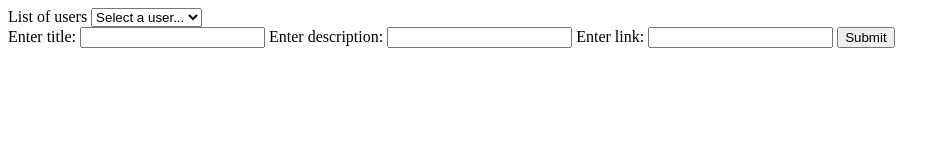
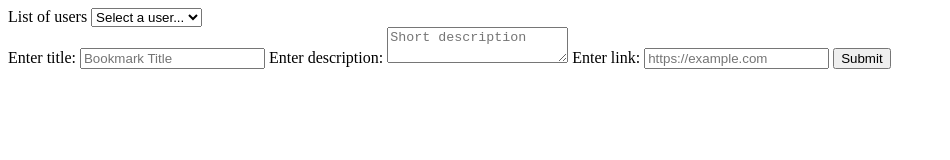
Before and after one commit to samirahekmati/Shared-bookmarks-solo-project, a website with bundled scripts: page index.html in a window 1280 px wide. Shown: the whole page, without its empty margins (0-950 px from the left). Built offline with nearby package versions, Linux system fonts and the light colour scheme.

Commit message:
index.html

```diff
--- a/index.html
+++ b/index.html
@@ -13,17 +13,23 @@
     </div>
 
     <!-- Create form -->
-    <div id="form-container"></div>
-    <form id="bookmark-form">
-      <label for="form-title">Enter title:</label>
-      <input type="text" id="form-title" name="form-title" required>
-      <label for="form-description">Enter description:</label>
-      <input type="text" id="form-description" name="form-description" required>
-      <label for="form-link">Enter link:</label>
-      <input type="url" id="form-link" name="form-link" required>
-      <button type="button" id="form-button">Submit</button>
-    </form>
+    <div id="form-container">
+      <form id="bookmark-form">
+        <label for="form-title">Enter title:</label>
+        <input type="text" id="form-title" name="form-title" placeholder="Bookmark Title" required>
 
+        <label for="form-description">Enter description:</label>
+        <textarea id="form-description" name="form-description" placeholder="Short description" required></textarea>
+
+        <label for="form-link">Enter link:</label>
+        <input type="url" id="form-link" name="form-link" placeholder="https://example.com" required>
+
+        <button type="submit" id="form-submit-button">Submit</button>
+      </form>
+    </div>
+
+
+    <!-- Create bookmarks container  -->
     <div id="bookmarks-container"></div>
   </body>
 </html>
```
